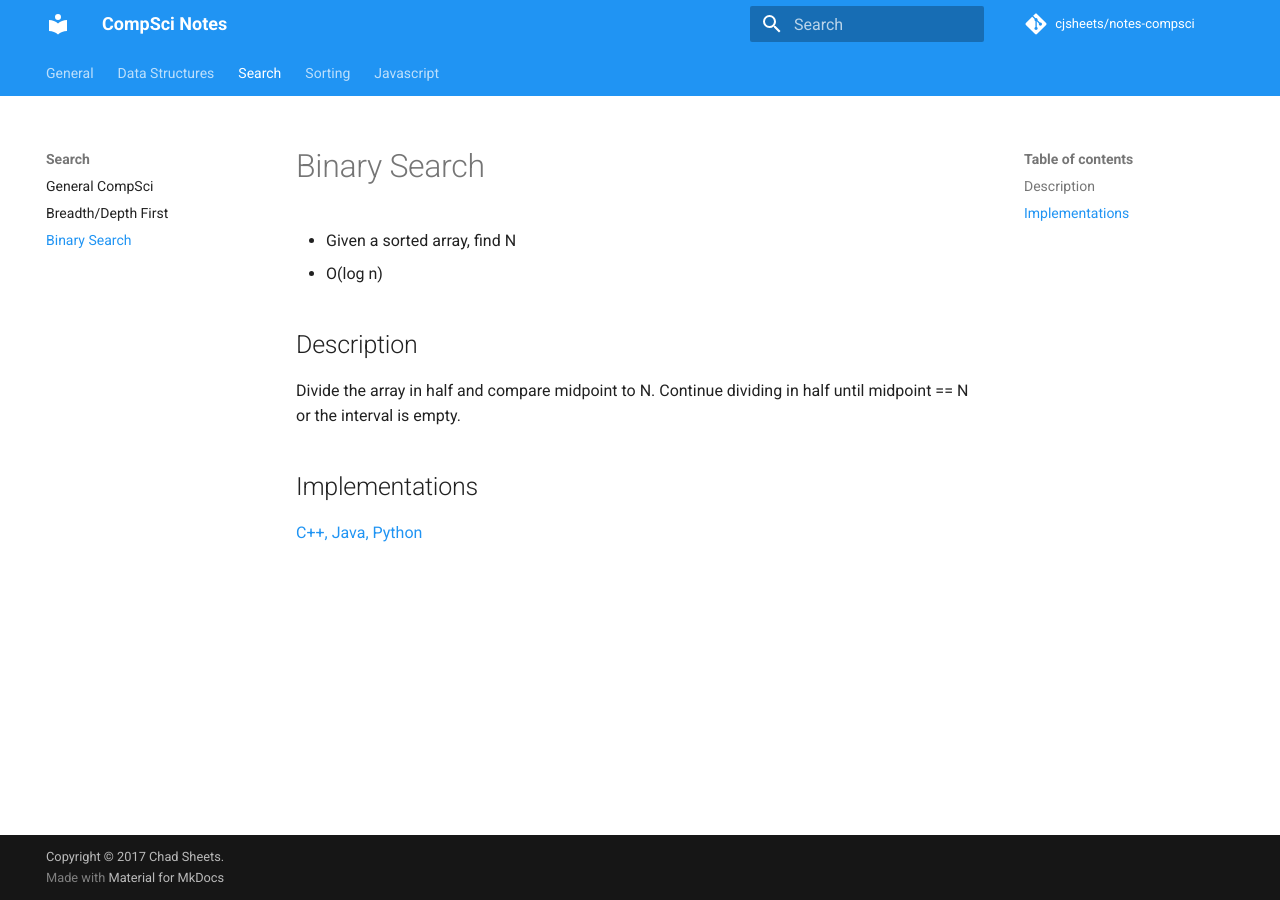
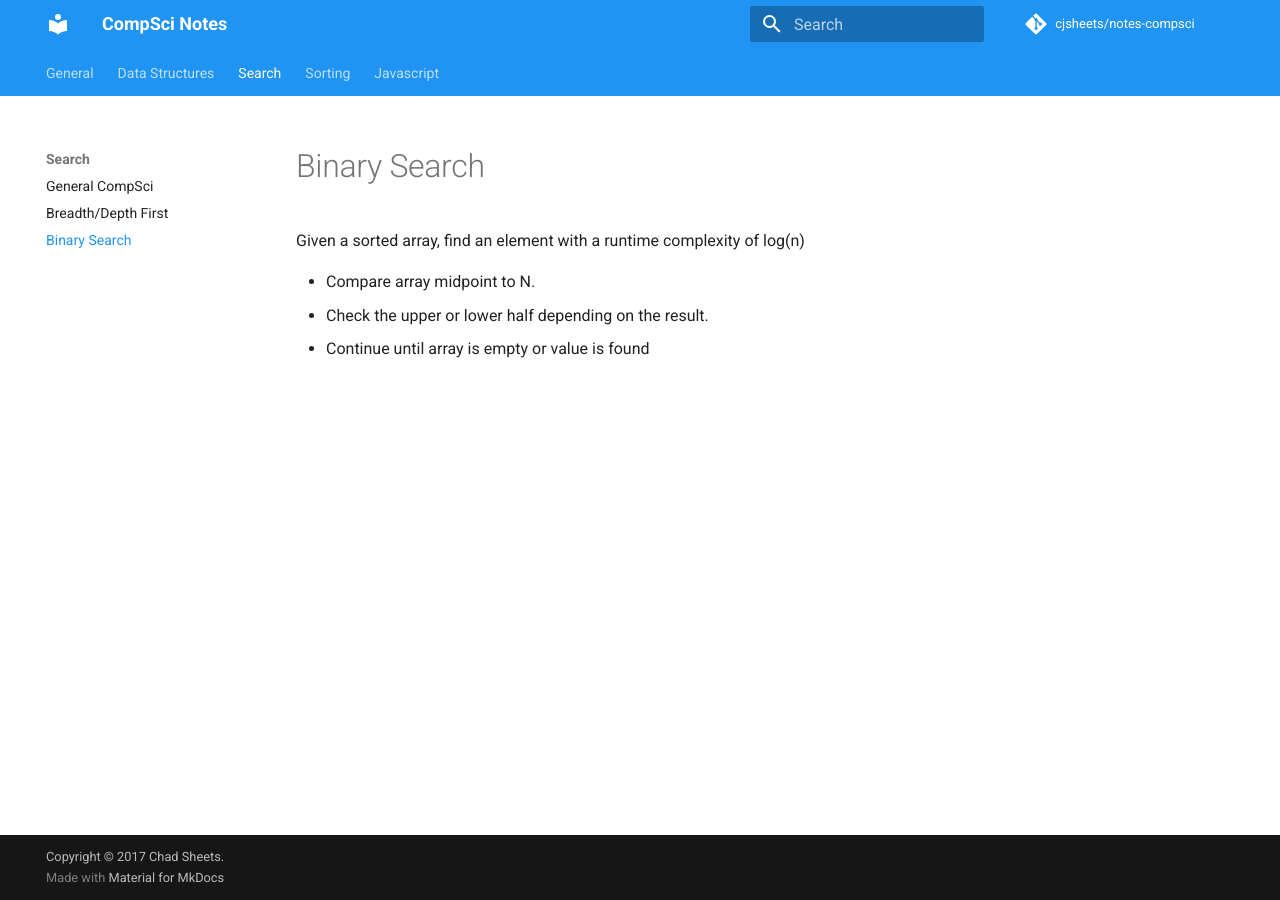
Before and after one commit to cjsheets/notes-compsci, an MkDocs documentation site: the page built from docs/search-algorithms/binary-search/index.md, in a window 1280 px wide. Built offline with MkDocs 1.6.1 and Material for MkDocs 9.7.7, drawn with Linux system fonts in a browser that asks for light colours; comment, search, counter and statistics services are not loaded; old or Windows-style settings are respelled for this version of MkDocs.

Commit message:
add basic binary search description

```diff
--- a/docs/search-algorithms/binary-search/index.md
+++ b/docs/search-algorithms/binary-search/index.md
@@ -1,12 +1,5 @@
-<h1>Binary Search</h1>
+Given a sorted array, find an element with a runtime complexity of log(n)
 
-- Given a sorted array, find N
-- O(log n)
-
-## Description
-
-Divide the array in half and compare midpoint to N. Continue dividing in half until midpoint == N or the interval is empty.
-
-## Implementations
-
-[C++, Java, Python](http://www.geeksforgeeks.org/binary-search/)
+* Compare array midpoint to N.
+* Check the upper or lower half depending on the result.
+* Continue until array is empty or value is found
```
